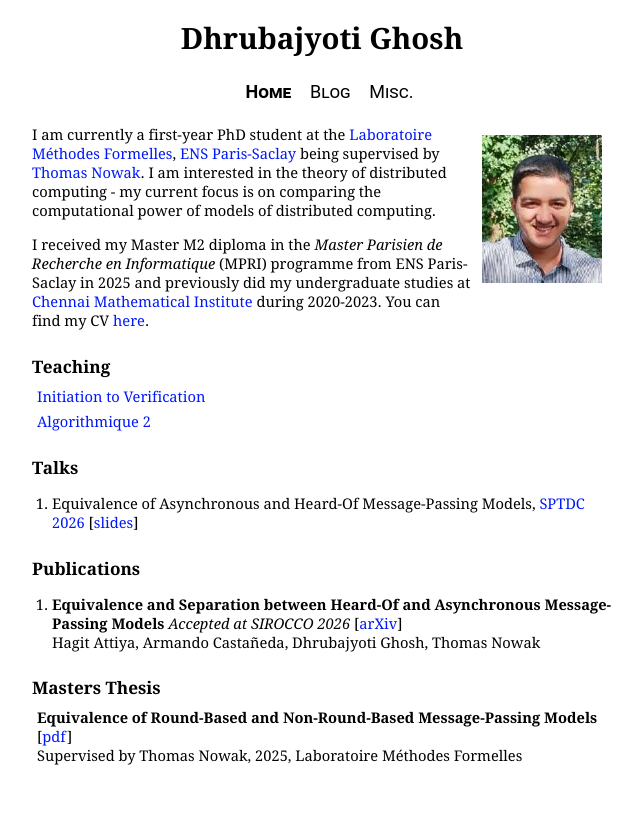
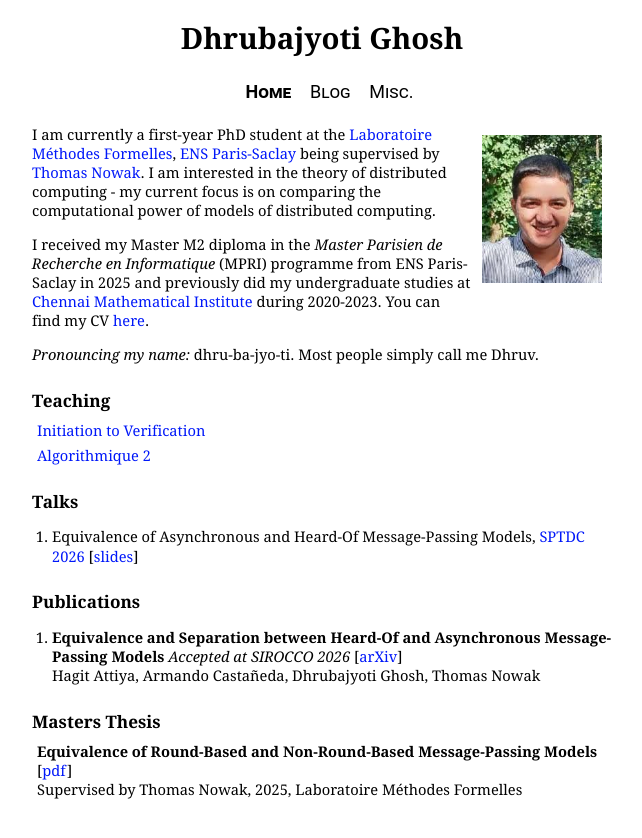
Before and after one commit to ghoshdhruba/ghoshdhruba.github.io, a Jekyll site: the page built from index.html, in a window 1280 px wide. Shown: the top 838 px of the page, without its empty margins (318-960 px from the left). Built offline with Jekyll 4.4.1, drawn with Linux system fonts in a browser that asks for light colours.

Commit message:
Pronouncing my name

```diff
--- a/index.html
+++ b/index.html
@@ -12,6 +12,10 @@
 <p>
 I received my Master M2 diploma in the <i>Master Parisien de Recherche en Informatique</i> (MPRI) programme from ENS Paris-Saclay in 2025 and previously did my undergraduate studies at <a href="https://www.cmi.ac.in/">Chennai Mathematical Institute</a> during 2020-2023.
 You can find my CV <a href="webpage_CV.pdf">here</a>.
+</p>
+
+<p>
+<i>Pronouncing my name:</i> dhru-ba-jyo-ti. Most people simply call me Dhruv.
 </p>
 
 <h3> Teaching </h3>
```
